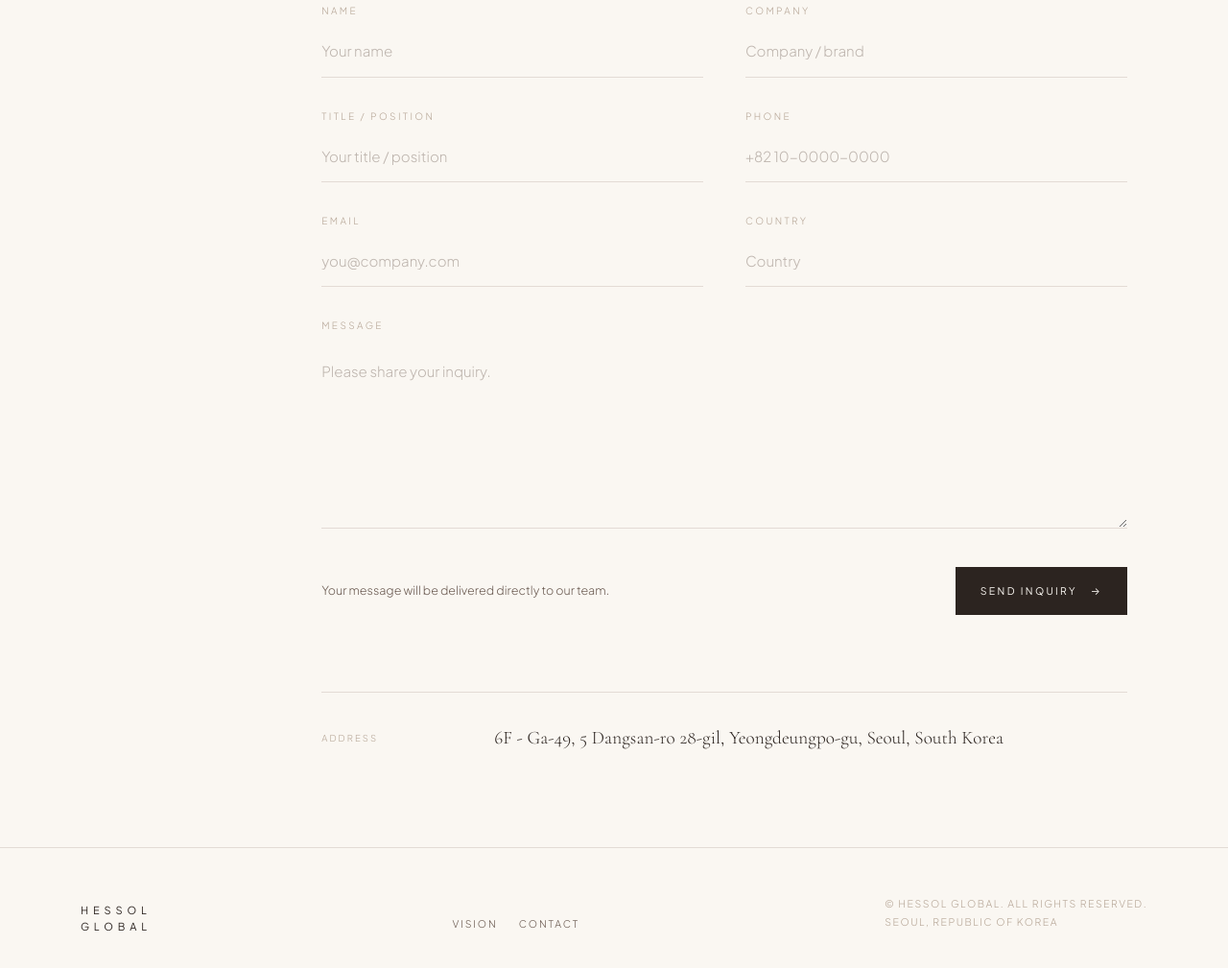
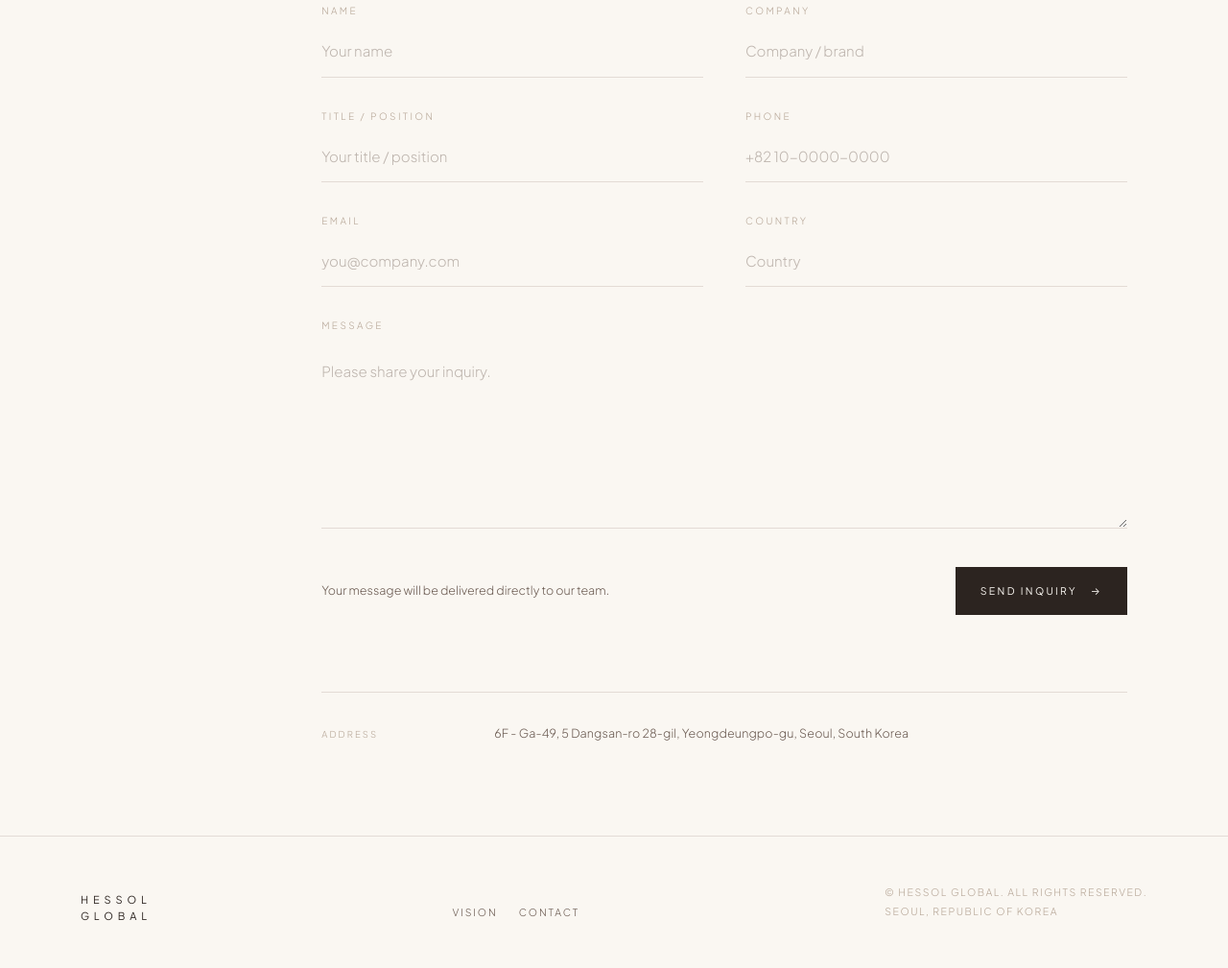
Before and after one commit to ancy-code/hessolglobal-site, a plain HTML site: page index.html in a window 1280 px wide. Shown: the part 2143-3152 px from the top of the page at 96% size. Drawn offline with nearby package versions, Linux system fonts and the light colour scheme.

Commit message:
Contact address: shrink to label scale (sans 12.5px, baseline-aligned with ADDRESS)

```diff
--- a/index.html
+++ b/index.html
@@ -204,11 +204,12 @@
 
   .contact-address{
     display:grid;grid-template-columns:clamp(96px,13vw,150px) minmax(0,1fr);
-    gap:clamp(16px,2.6vw,30px);align-items:start;
+    gap:clamp(16px,2.6vw,30px);align-items:baseline;
     margin-top:clamp(32px,4vw,48px);padding-top:clamp(22px,2.8vw,32px);border-top:1px solid var(--line);
   }
-  .contact-address .k{font-size:9.5px;letter-spacing:.22em;text-transform:uppercase;color:var(--wood);padding-top:8px}
-  .contact-address .v{font-family:var(--serif);font-size:clamp(17px,1.5vw,21px);line-height:1.65;letter-spacing:.005em;color:var(--ink)}
+  .contact-address .k{font-size:9.5px;letter-spacing:.22em;text-transform:uppercase;color:var(--wood);padding-top:0}
+  .contact-address .v{font-family:var(--sans);font-size:12.5px;line-height:1.6;letter-spacing:.01em;color:var(--sub);font-weight:300}
+  html[lang="ko"] .contact-address .v{font-size:12.5px;letter-spacing:0}
   .form-status{margin-top:14px;font-size:12px;color:var(--walnut);min-height:18px}
   .form-status[data-msg="error"]{
     margin-top:16px;padding:14px 18px;max-width:52ch;
```
